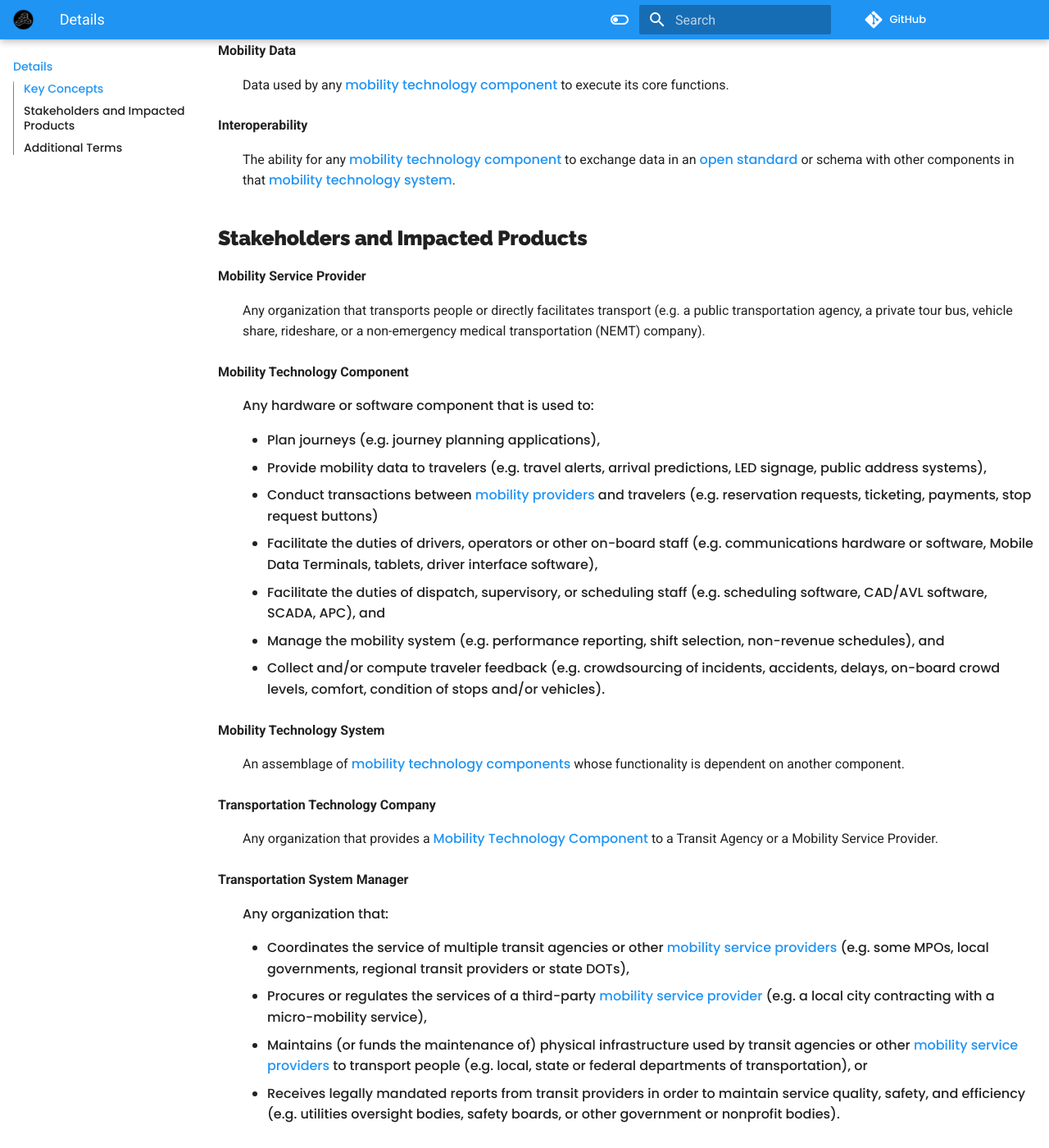
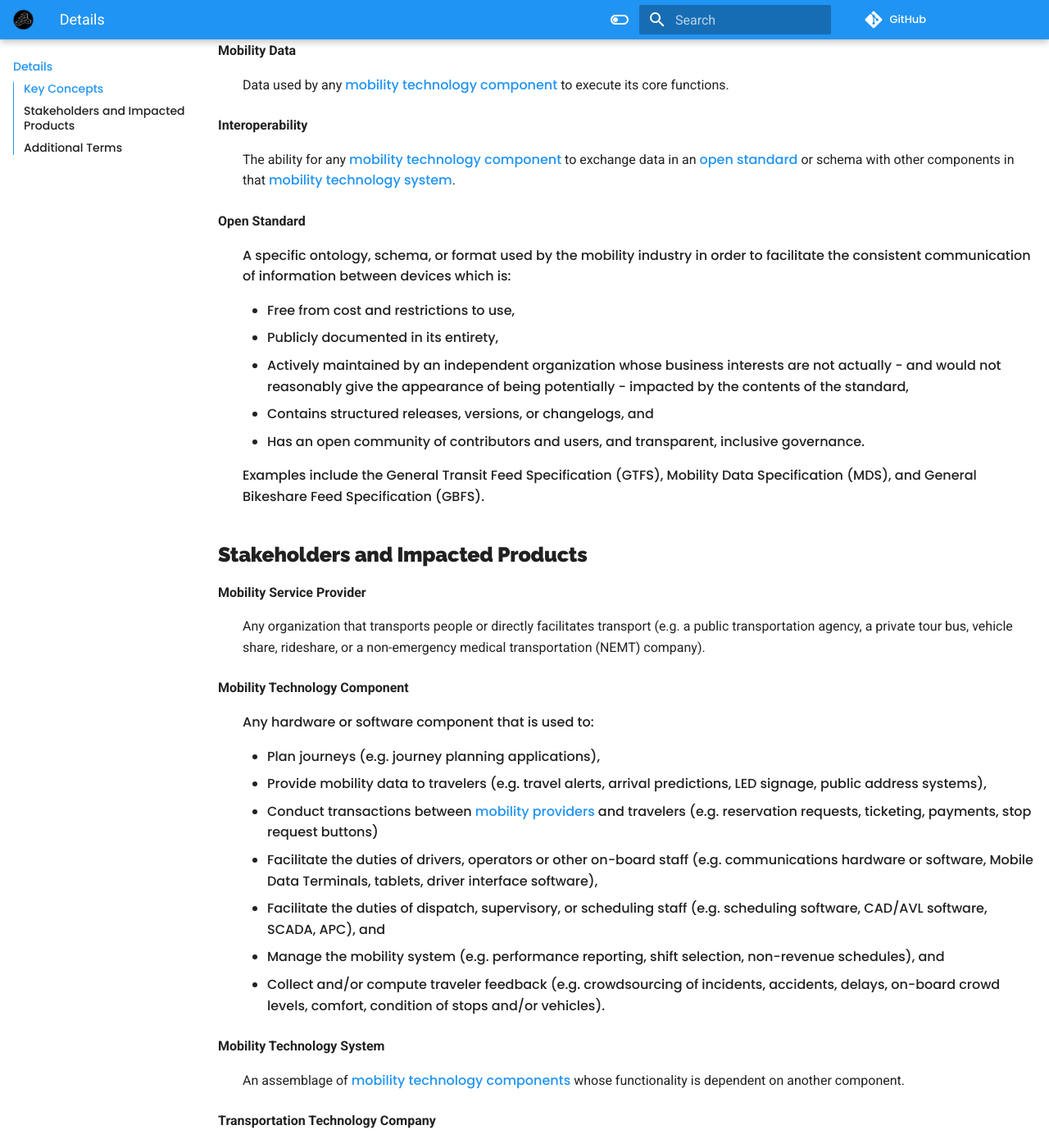
Before and after one commit to interoperable-mobility/principles, an MkDocs documentation site: the page built from docs/definitions.md, in a window 1280 px wide and 1400 px high, scrolled down 339 px. Shown: the whole window at 82% size. Built offline with MkDocs 1.6.1 and Material for MkDocs 9.7.7, drawn with Linux system fonts in a browser that asks for light colours; nearby versions of some CDN libraries; comment, search, counter and statistics services are not loaded; some of the changed text lies outside the part shown.

Commit message:
Move open standard definition from additional terms to key concepts

```diff
--- a/docs/definitions.md
+++ b/docs/definitions.md
@@ -11,6 +11,18 @@
 <a name="interoperability"></a>
 **Interoperability**
 :   The ability for any [mobility technology component](#mobility_technology_component) to exchange data in an [open standard](#open_standard) or schema with other components in that [mobility technology system](#mobility_technology_system).
+
+<a name="open_standard"></a>
+**Open Standard**
+:   A specific ontology, schema, or format used by the mobility industry in order to facilitate the consistent communication of information between devices which is:
+
+     - Free from cost and restrictions to use,
+     - Publicly documented in its entirety,
+     - Actively maintained by an independent organization whose business interests are not actually - and would not reasonably give the appearance of being potentially - impacted by the contents of the standard,
+     - Contains structured releases, versions, or changelogs, and
+     - Has an open community of contributors and users, and transparent, inclusive governance.
+
+     Examples include the General Transit Feed Specification (GTFS), Mobility Data Specification (MDS), and General Bikeshare Feed Specification (GBFS).
 
 ## Stakeholders and Impacted Products
 
@@ -49,18 +61,6 @@
 
 ## Additional Terms
 
-<a name="open_standard"></a>
-**Open Standard**
-:   A specific ontology, schema, or format used by the mobility industry in order to facilitate the consistent communication of information between devices which is:
-
-     - Free from cost and restrictions to use,
-     - Publicly documented in its entirety,
-     - Actively maintained by an independent organization whose business interests are not actually - and would not reasonably give the appearance of being potentially - impacted by the contents of the standard,
-     - Contains structured releases, versions, or changelogs, and
-     - Has an open community of contributors and users, and transparent, inclusive governance.
-
-     Examples include the General Transit Feed Specification (GTFS), Mobility Data Specification (MDS), and General Bikeshare Feed Specification (GBFS).
-
 <a name="proposed_open_standard"></a>
 **Proposed Open Standard**
 :    Any specific ontology, schema, or format that:
```
